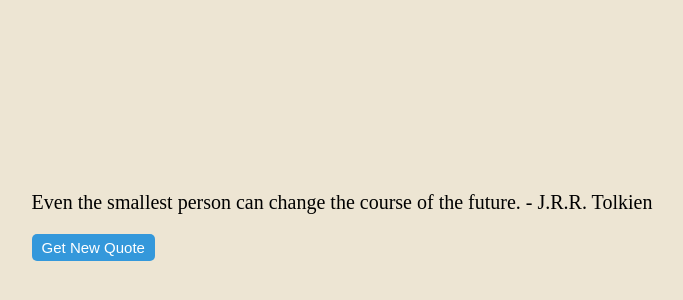
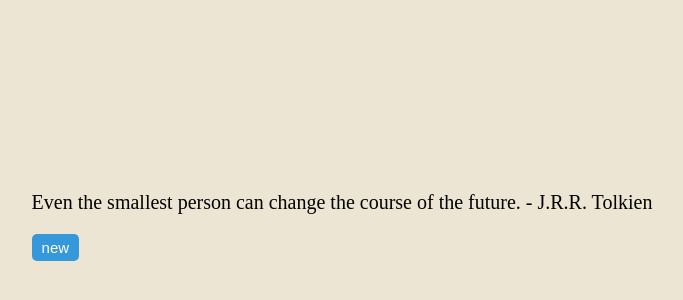
Before and after one commit to AshBrew/quote-widget, a plain HTML site: page index.html in a window 1280 px wide. Shown: the part 184-484 px from the top of the page, without its empty margins (298-981 px from the left). Drawn offline with Linux system fonts and the light colour scheme.

Commit message:
index.html

```diff
--- a/index.html
+++ b/index.html
@@ -9,7 +9,7 @@
 <body>
     <div class="quote-widget">
         <p id="quote-text">Loading...</p>
-        <button id="new-quote">Get New Quote</button>
+        <button id="new-quote">new</button>
     </div>
 
     <script src="script.js"></script>
```
